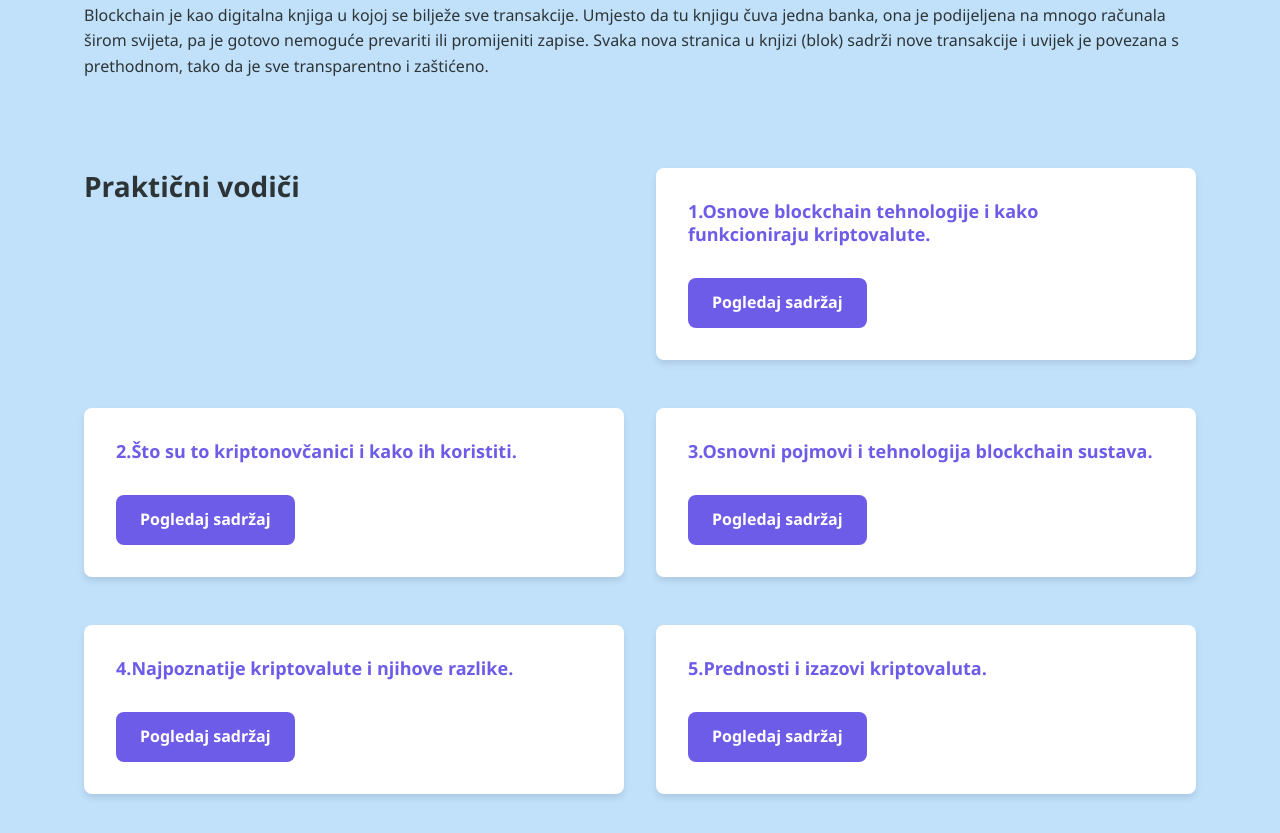
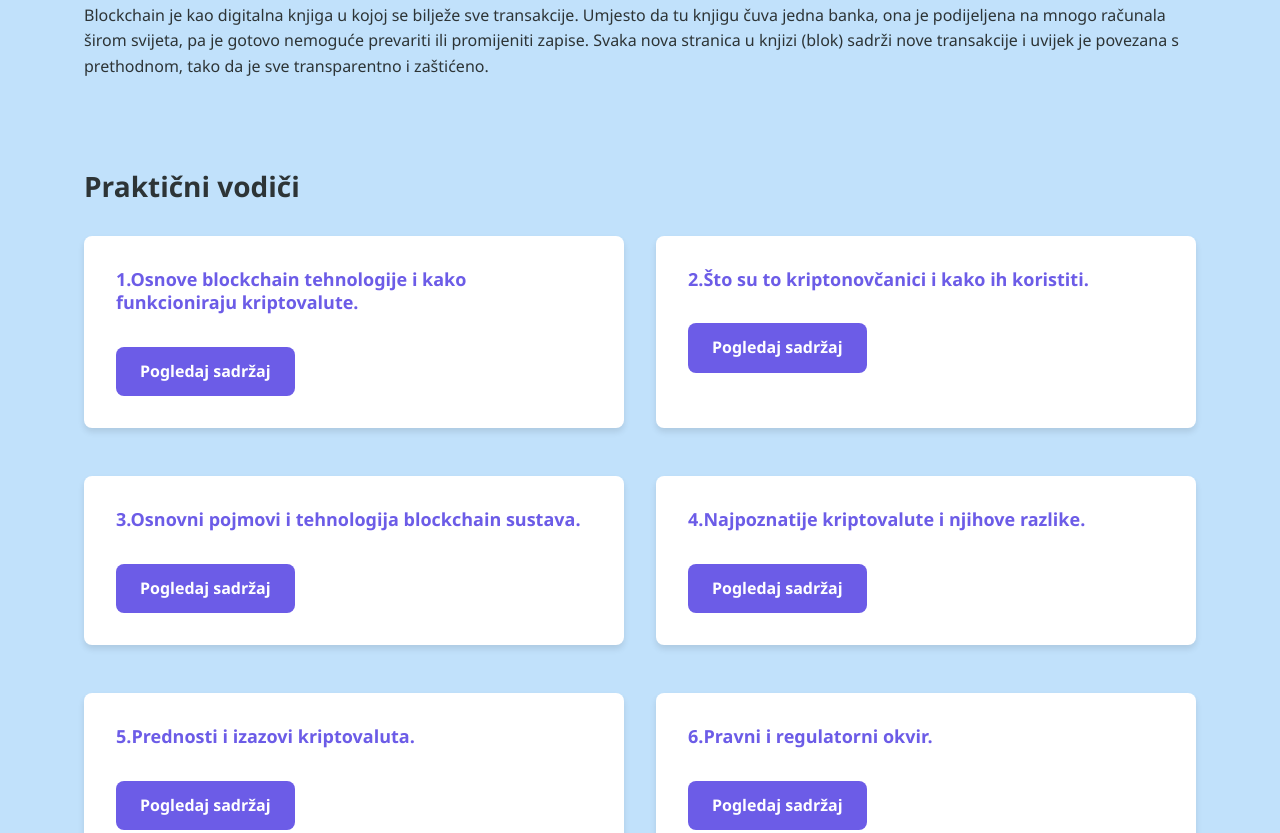
Before and after one commit to matko5ss/Kripto-edukacija, a plain HTML site: page index.html in a window 1280 px wide. Shown: the part 547-1380 px from the top of the page. Drawn offline with nearby package versions, Linux system fonts and the light colour scheme.

Commit message:
Fix tutorial cards layout: keep heading above and cards in two per row

```diff
--- a/index.html
+++ b/index.html
@@ -65,6 +65,7 @@
 
       <section class="tutorials">
         <h3>Praktični vodiči</h3>
+        <div class="tutorial-cards-container">
           <div class="tutorial-card">
             <h4>
               1.Osnove blockchain tehnologije i kako funkcioniraju kriptovalute.
@@ -144,6 +145,7 @@
 
             <a href="tutorial-10.html" class="btn">Započni kviz</a>
           </div>
+        </div>
       </section>
     </main>
 
--- a/styles.css
+++ b/styles.css
@@ -387,6 +387,15 @@ nav a.active {
 }
 
 .tutorials {
+    padding: 2rem 0;
+}
+
+.tutorials h3 {
+    margin-bottom: 2rem;
+    width: 100%;
+}
+
+.tutorials .tutorial-cards-container {
     display: flex;
     flex-wrap: wrap;
     justify-content: space-between;
```
Lines whose indentation alone changed are shown as unchanged.
